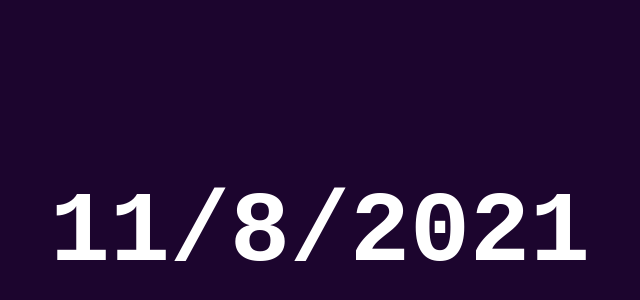
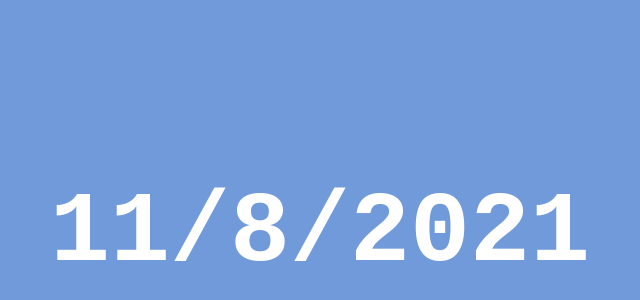
Before and after one commit to Benkalio/reactHookPractice, a React (Create React App) app: page / in a window 1280 px wide. Shown: the part 70-370 px from the top of the page, without its empty margins (440-1080 px from the left). Built offline with nearby package versions, Linux system fonts and the light colour scheme.

Commit message:
button color changed background color

```diff
--- a/public/styles.css
+++ b/public/styles.css
@@ -4,7 +4,7 @@ body {
   padding: 50px;
   width: 300px;
   margin: 0 auto;
-  background-color: #1c052e;
+  background-color: #709ada;
   text-align: center;
 }
 
@@ -29,7 +29,7 @@ button {
   box-shadow: 5px;
   margin: 10px;
   text-align: center;
-  color: #fff;
+  color: rgb(0, 0, 0);
   font-weight: bold;
   font-size: 50px;
 }
```
